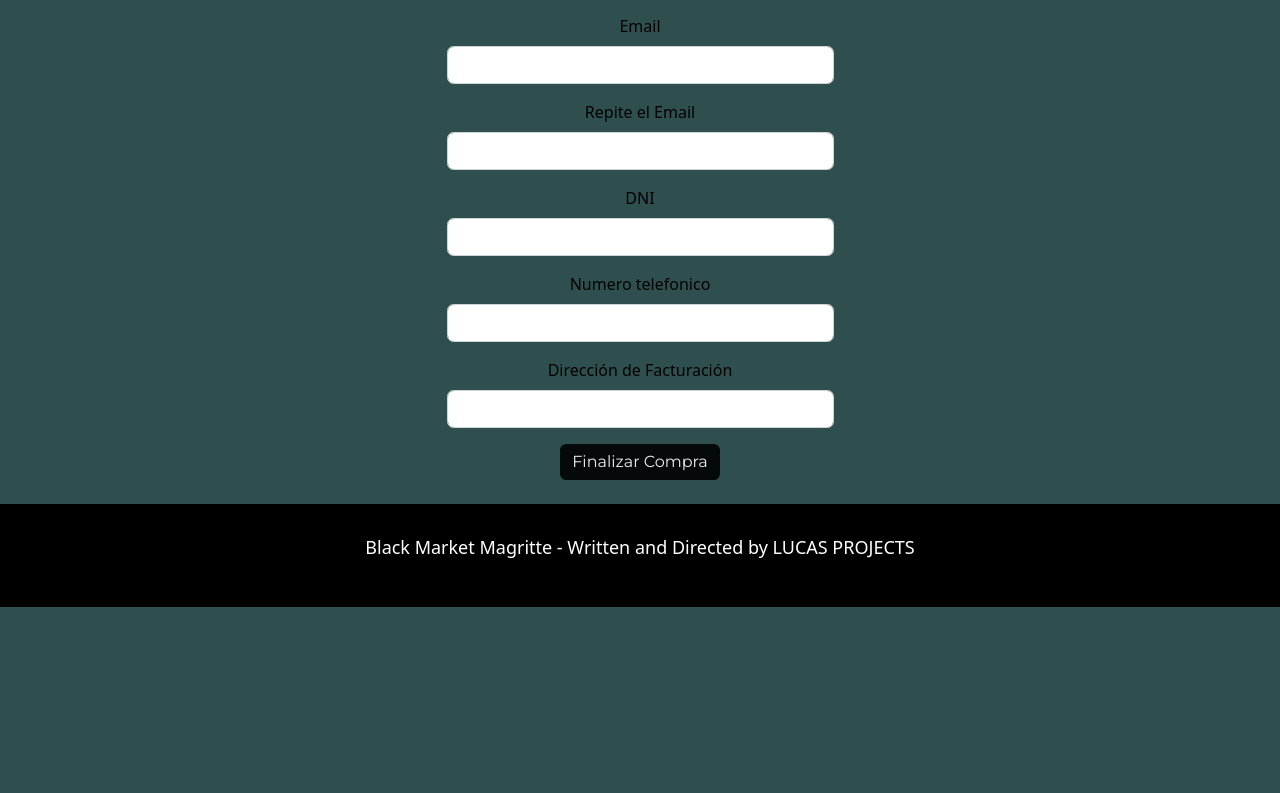
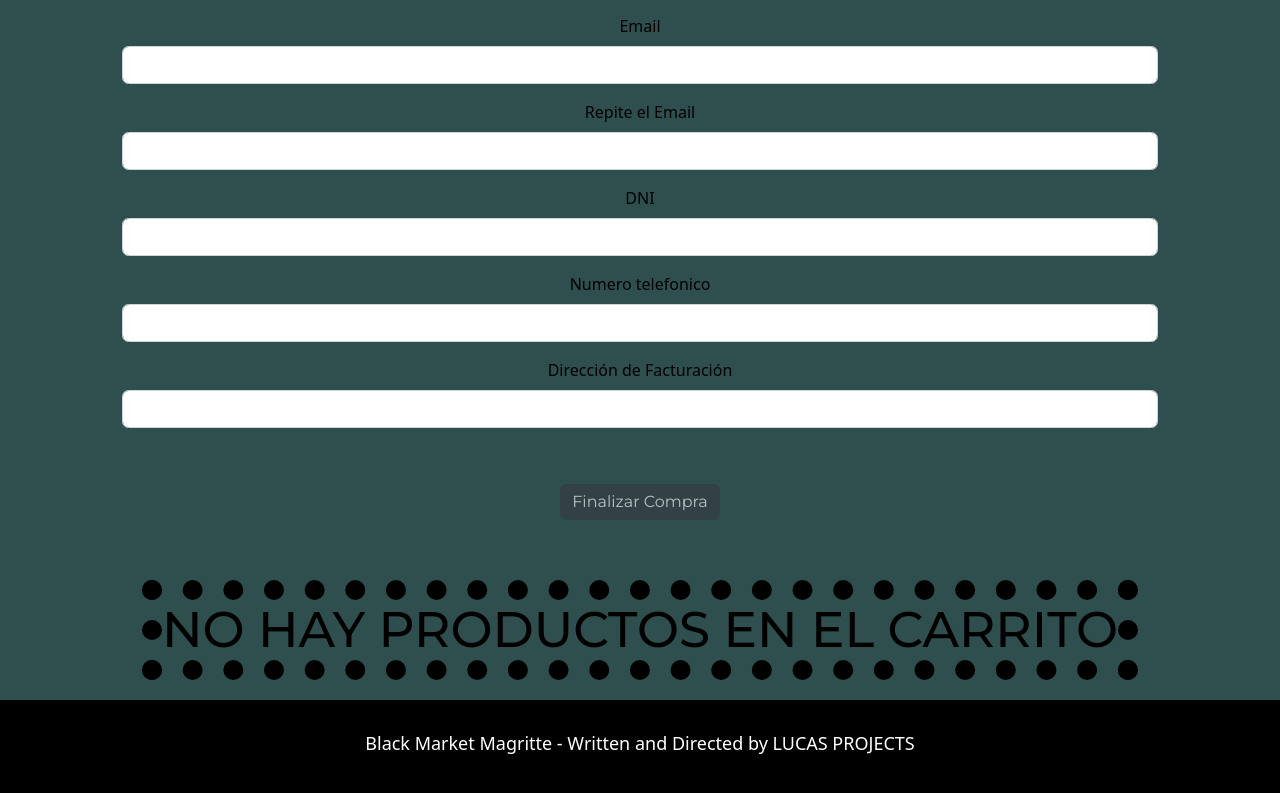
Before and after one commit to xlucasnicolasrodriguez/react-cdr, a React (Create React App) app: page /checkout in a window 1280 px wide. Shown: the part 839-1632 px from the top of the page. Before the commit the page ends 1446 px from the top, so only its background shows below. Built offline with nearby package versions, Linux system fonts and the light colour scheme.

Commit message:
Detalles Cart

```diff
--- a/src/components/Checkout/Checkout.jsx
+++ b/src/components/Checkout/Checkout.jsx
@@ -1,8 +1,9 @@
 
-import React, {useContext} from "react"
+import React from "react";
+import {useContext} from "react";
 import { useNavigate} from "react-router-dom";
-import { createOrdenCompra, getProducto, updateProducto } from "../../assets/firebase"
-import { CartContext } from "../../context/CartContext"
+import { createOrdenCompra, getProducto, updateProducto } from "../../assets/firebase";
+import { CartContext } from "../../context/CartContext";
 import { toast } from 'react-toastify';
 
 const Checkout = () => {
@@ -17,15 +18,14 @@ const Checkout = () => {
         if(valores.email === valores.emailRepeat){
             const aux = [...cart]
             aux.forEach(producto => {
-                getProducto(producto.id)
-                .then(prod => {
+                getProducto(producto.id).then(prod => {
                     prod.stock -= producto.cant
                     updateProducto(producto.id, prod)
                 })
             })
 
             createOrdenCompra(valores, totalPrice(), new Date().toISOString().slice(0, 10)).then(orden => {
-                toast.success(`Su compra ${orden.id} se realizo exitosamente!`, {
+                toast.success(`Su compra ${orden.id} se realizo exitosamente! `, {
                     position: "bottom-right",
                     autoClose: 5000,
                     hideProgressBar: true,
@@ -80,9 +80,15 @@ const Checkout = () => {
                     <label htmlFor="direccion" className="form-label">Dirección de Facturación</label>
                     <input type="text" className="form-control" name="direccion" required />
                 </div>
-                        <button type="submit" className="btn btn-dark">Finalizar Compra</button>
-                        <br />
-                        <br />
+                {
+                cart.length > 0 ?
+                <button type="submit" className="btn btn-dark finalizar-compra" >Finalizar Compra</button>
+                :
+                <div>
+                    <button type="submit" className="btn btn-dark finalizar-compra" disabled >Finalizar Compra</button>
+                    <h1 className="carrito-vacio-size">NO HAY PRODUCTOS EN EL CARRITO</h1>
+                </div>
+                }
             </form>
         </div>
     );
--- a/src/components/app.css
+++ b/src/components/app.css
@@ -106,7 +106,11 @@ body{
     border:20px;
     border-style: dotted;
     color: black;
+    margin: 20px;
+}
 
+.finalizar-compra{
+    margin: 40px;
 }
 
 .total-prods{
```
